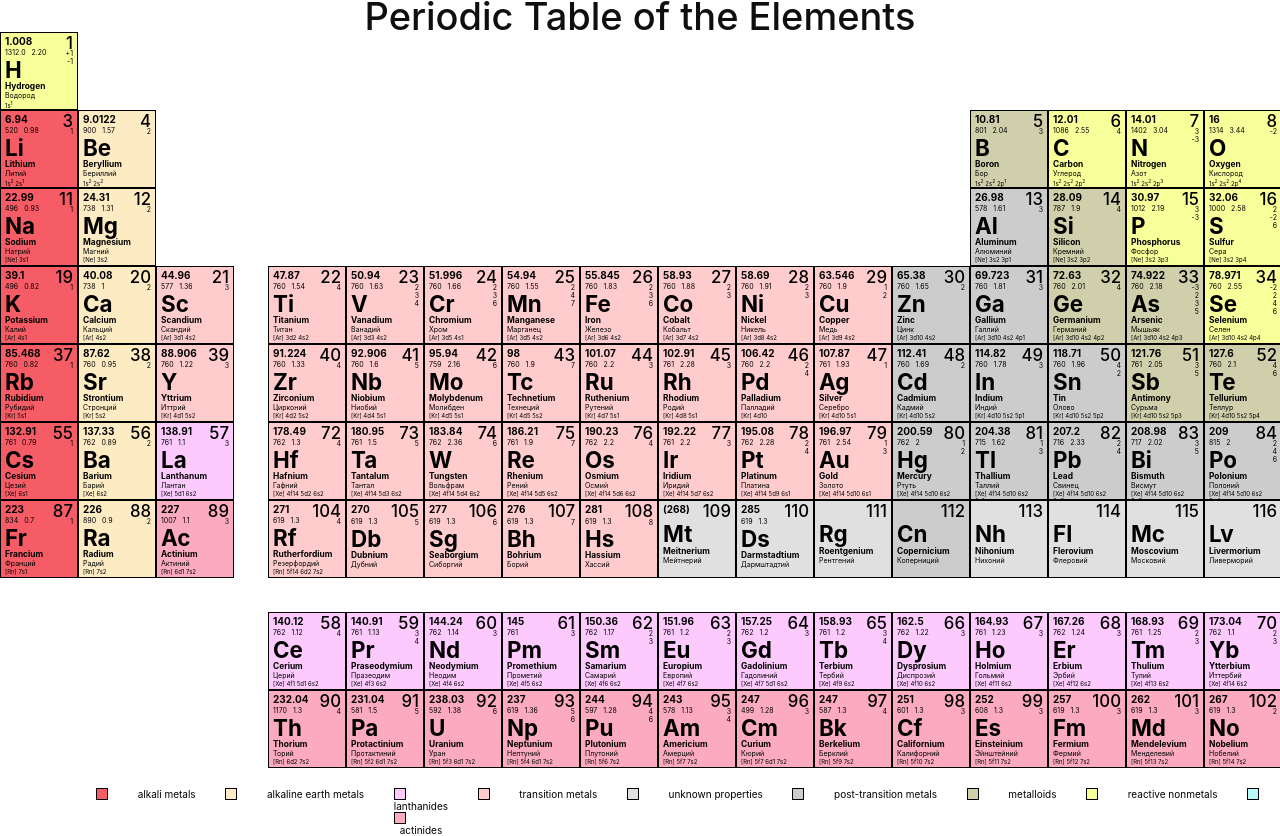
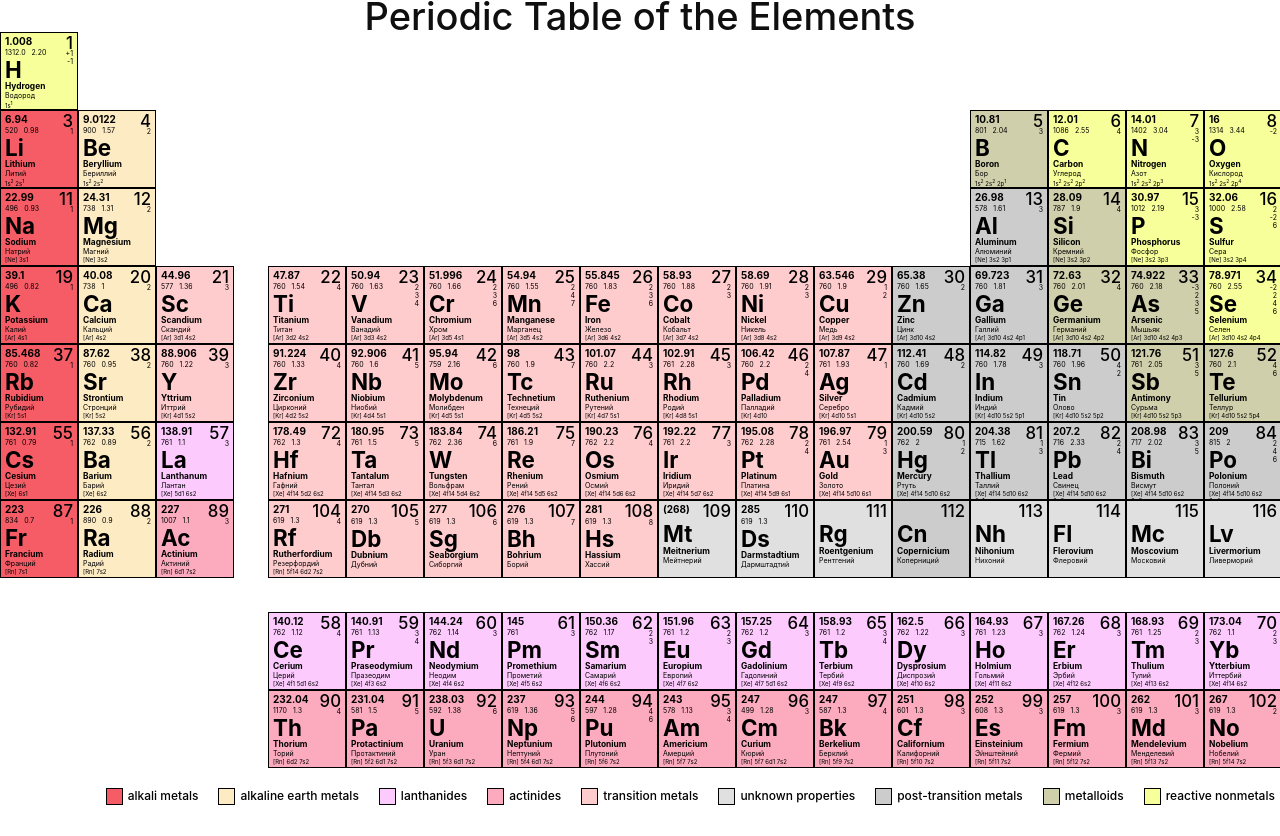
Before and after one commit to cyberkesa/Mendeleev, a React (Create React App) app: page / in a window 1280 px wide. Shown: the top 836 px of the page. After the commit the page ends 805 px from the top, so only its background shows below. Built offline with nearby package versions, Linux system fonts and the light colour scheme.

Commit message:
Update color-tab

```diff
--- a/src/Colors.css
+++ b/src/Colors.css
@@ -1,15 +1,25 @@
 .q {
-  height: 10px;
-  width: 10px;
-  border: 0.1px solid #000000;
+  height: 15px;
+  width: 15px;
+  border: 1.5px solid #000000;
+  margin-right: 5px;
+}
+
+.flex {
+  display: inline-flex;
+}
+
+span {
+  margin-right: 20px;
 }
 
 .colors-table {
-  min-width: 1250px;
-  justify-content: space-between;
+  min-width: 1320px;
+  justify-content: center;
   display: flex;
+  font-weight: 500;
   text-align: center;
-  font-size: 10px;
+  font-size: 12px;
 }
 
 .colors {
--- a/src/components/Colors.js
+++ b/src/components/Colors.js
@@ -9,17 +9,12 @@ const Colors = () => {
         <span className="alkali-metals">alkali metals</span>
         <div className="q q-alkaline"></div>
         <span className="alkaline">alkaline earth metals</span>
-        <div>
-          <div className="q q-lanthanides"></div>
-          <span className="lanthanides">lanthanides</span>
-
-          <div className="q q-actinides"></div>
-          <span className="actinides">actinides</span>
-        </div>
-
+        <div className="q q-lanthanides"></div>
+        <span className="lanthanides">lanthanides</span>
+        <div className="q q-actinides"></div>
+        <span className="actinides">actinides</span>
         <div className="q q-transition"></div>
         <span className="transition">transition metals</span>
-
         <div className="q q-unknown"></div>
         <span className="unknown">unknown properties</span>
 
```
